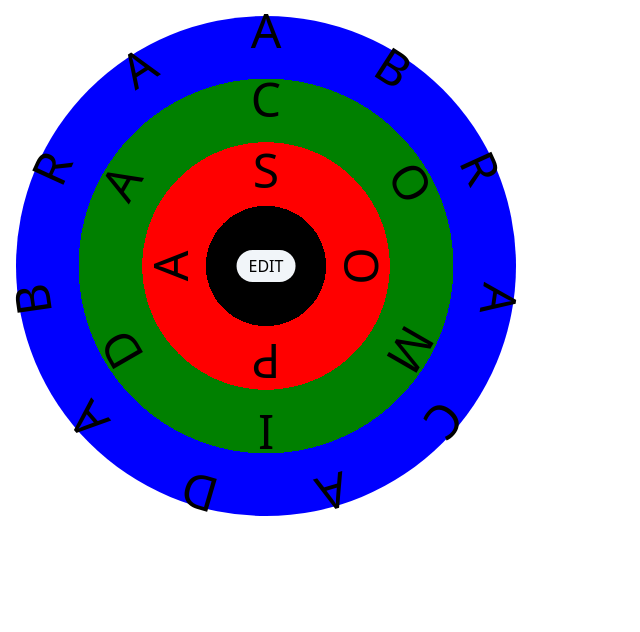
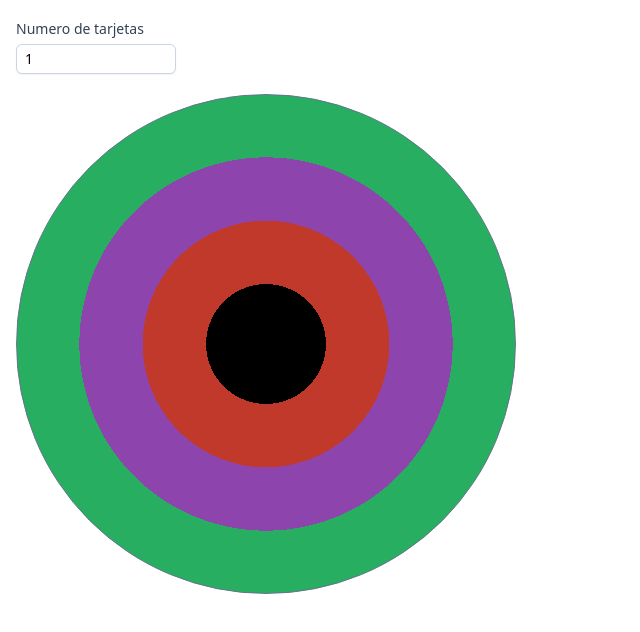
Before and after one commit to dzegarra/letra-a-letra, a React (Vite) app: page / in a window 1280 px wide. Shown: the top 632 px of the page, without its empty margins (0-640 px from the left). Built offline with nearby package versions, Linux system fonts and the light colour scheme.

Commit message:
First working version

```diff
--- a/src/App.tsx
+++ b/src/App.tsx
@@ -1,59 +1,20 @@
 import { useState } from 'react';
-import clsx from 'clsx';
-import { CircularWord } from './components/CircularWord';
+import { Card } from './components/Card';
 import { InputField } from './components/InputField';
-import { Circle } from './components/Circle';
+
 
 function App() {
-  const [editVisible, setEditVisible] = useState(false);
-  const [palabra1, setPalabra1] = useState('ABRACADABRA');
-  const [palabra2, setPalabra2] = useState('COMIDA');
-  const [palabra3, setPalabra3] = useState('SOPA');
+  const [numberOfCards, setNumberOfCards] = useState(1)
 
   return (
-    <div className="container mx-auto p-4 flex flex-col">
-      <div className="h-[500px] w-[500px] relative select-none">
-        <div
-          className={clsx('relative w-full h-full flex justify-center', {
-            'blur-sm': editVisible,
-          })}
-        >
-          <Circle size="500px" color1="red" color2="green" color3="blue" />
-          <CircularWord word={palabra1} radius={8.6} fontSize={3} />
-          <CircularWord word={palabra2} radius={6.1} fontSize={3} />
-          <CircularWord word={palabra3} radius={3.5} fontSize={3} />
-        </div>
+    <div className="flex flex-col gap-5 p-4">
 
-        {editVisible ? (
-          <div className="flex flex-col gap-4 w-[200px] absolute top-0 left-0 translate-x-1/2 translate-y-1/2 bg-slate-50/85 p-3 rounded">
-            <InputField
-              label="Palabra #1"
-              placeholder="Type the first word"
-              value={palabra1}
-              onChange={(evt) => setPalabra1(evt.target.value)}
-            />
-            <InputField
-              label="Palabra #2"
-              placeholder="Type the second word"
-              value={palabra2}
-              onChange={(evt) => setPalabra2(evt.target.value)}
-            />
-            <InputField
-              label="Palabra #3"
-              placeholder="Type the third word"
-              value={palabra3}
-              onChange={(evt) => setPalabra3(evt.target.value)}
-            />
-            <button onClick={() => setEditVisible(false)}>Ok</button>
-          </div>
-        ) : (
-          <button
-            className="absolute top-1/2 left-1/2 -translate-x-1/2 -translate-y-1/2 rounded-full bg-slate-100 px-3 py-1"
-            onClick={() => setEditVisible(true)}
-          >
-            EDIT
-          </button>
-        )}
+      <InputField label='Numero de tarjetas' inputProps={{type:'number', min: 1, max: 100, step: 1}} className='w-40'
+        value={numberOfCards}
+        onChange={evt => setNumberOfCards(parseInt(evt.target.value, 10))} />
+
+      <div className='flex flex-wrap gap-5'>
+        {new Array(numberOfCards).fill(1).map((c, index) => <Card key={index} /> ) }
       </div>
     </div>
   );
--- /dev/null
+++ b/src/components/Card.tsx
@@ -0,0 +1,59 @@
+import { useState } from 'react';
+import clsx from 'clsx';
+import { CircularWord } from './CircularWord';
+import { Circle } from './Circle';
+import { ConfirmForm } from './ConfigForm';
+import { Word } from '../types';
+
+type CardProps = {
+    initialWords?: Word[]
+}
+
+const defaultWords: Word[] = [
+    {
+        word: '',
+        color: '#C0392B'
+    }, {
+        word: '',
+        color: '#8E44AD'
+    }, {
+        word: '',
+        color: '#27AE60'
+    }
+];
+
+export const Card = ({ initialWords = defaultWords }: CardProps) => {
+    const [editVisible, setEditVisible] = useState(false);
+    const [words, setWords] = useState<Word[]>(initialWords);
+
+    return (
+        <div className="h-[500px] w-[500px] relative select-none">
+            <div
+                className={clsx('relative w-full h-full flex justify-center', {
+                    'blur-sm': editVisible,
+                })}
+            >
+                <Circle size="500px" color1={words[0].color} color2={words[1].color} color3={words[2].color} />
+                <CircularWord word={words[0].word} radius={8.6} fontSize={3} />
+                <CircularWord word={words[1].word} radius={6.1} fontSize={3} />
+                <CircularWord word={words[2].word} radius={3.5} fontSize={3} />
+            </div>
+
+            {editVisible ? (
+                <ConfirmForm className="w-[250px] absolute top-[50%] left-[50%] -translate-x-1/2 -translate-y-1/2"
+                    words={words}
+                    onChangeWords={setWords}
+                    onClose={() => setEditVisible(false)}
+                />
+
+            ) : (
+                <button
+                    className="opacity-0 hover:opacity-100 transition-opacity absolute top-1/2 left-1/2 -translate-x-1/2 -translate-y-1/2 rounded-full bg-slate-100 px-4 py-2"
+                    onClick={() => setEditVisible(true)}
+                >
+                    EDIT
+                </button>
+            )}
+        </div>
+    );
+}
--- a/src/components/Circle.tsx
+++ b/src/components/Circle.tsx
@@ -26,7 +26,7 @@ export const Circle = ({
       '--color3': color3,
     }}
     className={clsx(
-      `top-[50%] left-[50%] -translate-x-1/2 -translate-y-1/2 absolute rounded-full`,
+      `top-[50%] left-[50%] -translate-x-1/2 -translate-y-1/2 absolute rounded-full border border-slate-500`,
       classes.bgcolor,
       className
     )}
--- a/src/components/CircularWord.module.css
+++ b/src/components/CircularWord.module.css
@@ -6,6 +6,7 @@
   position: absolute;
   top: 50%;
   left: 50%;
+  text-transform: uppercase;
   transform: translate(-50%, -50%)
     rotate(calc(360deg / var(--total) * var(--index)))
     translateY(calc(var(--radius) * -1ch));
--- /dev/null
+++ b/src/components/ConfigForm.tsx
@@ -0,0 +1,38 @@
+import { ComponentProps } from 'react'
+import clsx from 'clsx'
+import { Word } from "../types"
+import { ConfigWordFieldGroup } from './ConfigWordFieldGroup'
+
+type ConfirmFormProps = {
+    words: Word[],
+    onChangeWords: (words: Word[]) => void,
+    onClose: () => void,
+} & ComponentProps<'div'>
+
+export const ConfirmForm = ({ className, words, onClose, onChangeWords, ...props }: ConfirmFormProps) => {
+    const handleWordChange = (index: number, word: string) => {
+        const newWords = [...words];
+        const color = newWords[index].color;
+        newWords.splice(index, 1, { word, color });
+        onChangeWords(newWords);
+    }
+
+    const handleColorChange = (index: number, color: string) => {
+        const newWords = [...words];
+        const word = newWords[index].word;
+        newWords.splice(index, 1, { word, color });
+        onChangeWords(newWords);
+    }
+
+    return (
+        <div className={clsx("flex flex-col gap-4 bg-slate-50/85 p-3 rounded", className)} {...props}>
+            {words.map(({ word, color }, index) => (
+                <ConfigWordFieldGroup index={index} word={word} color={color} autoFocus={index === 0}
+                    onChangeWord={word => handleWordChange(index, word)}
+                    onChangeColor={color => handleColorChange(index, color)}
+                />
+            ))}
+
+            <button onClick={onClose}>OK</button>
+        </div>)
+}
--- /dev/null
+++ b/src/components/ConfigWordFieldGroup.tsx
@@ -0,0 +1,19 @@
+import { Word } from "../types";
+import { InputField } from "./InputField";
+
+type ConfigWordFieldGroupProps = Word & {
+    index: number;
+    autoFocus?: boolean;
+    onChangeWord: (word: string) => void;
+    onChangeColor: (color: string) => void;
+}
+
+export const ConfigWordFieldGroup = ({ index, word, color, autoFocus, onChangeWord, onChangeColor }: ConfigWordFieldGroupProps) => (<div className="flex items-end gap-2">
+    <InputField
+        label={`Palabra #${index+1}`}
+        inputProps={{placeholder:"Ingresa la palabra", autoFocus}}
+        value={word}
+        onChange={(evt) => onChangeWord(evt.target.value)}
+    />
+    <input type="color" value={color} onChange={(evt) => onChangeColor(evt.target.value)} />
+</div>)
--- a/src/components/InputField.tsx
+++ b/src/components/InputField.tsx
@@ -1,17 +1,24 @@
 import { ComponentProps } from 'react';
+import clsx from 'clsx'
 
+type LabelProps = ComponentProps<'label'>
 type InputFieldProps = {
   label: string;
-} & ComponentProps<'input'>;
+  inputProps: ComponentProps<'input'>
+  value: ComponentProps<'input'>['value'],
+  onChange: ComponentProps<'input'>['onChange']
+} & Omit<LabelProps, 'onChange'>;
 
-export const InputField = ({ label, ...props }: InputFieldProps) => (
-  <label className="block flex-col" id="palabra1">
+export const InputField = ({ label, className, value, onChange, inputProps, ...props }: InputFieldProps) => (
+  <label className={clsx("block flex-col", className)} id="palabra1" {...props}>
     <span className="text-sm font-medium text-slate-700 text-left">
       {label}
     </span>
     <input
       className="mt-1 px-2 py-1 bg-white border shadow-sm border-slate-300 placeholder-slate-400 focus:outline-none focus:border-sky-500 focus:ring-sky-500 block w-full rounded-md sm:text-sm focus:ring-1"
-      {...props}
+      onChange={onChange}
+      value={value}
+      {...inputProps}
     />
   </label>
 );
--- /dev/null
+++ b/src/types.ts
@@ -0,0 +1,4 @@
+export type Word = {
+    word: string;
+    color: string;
+}
```
